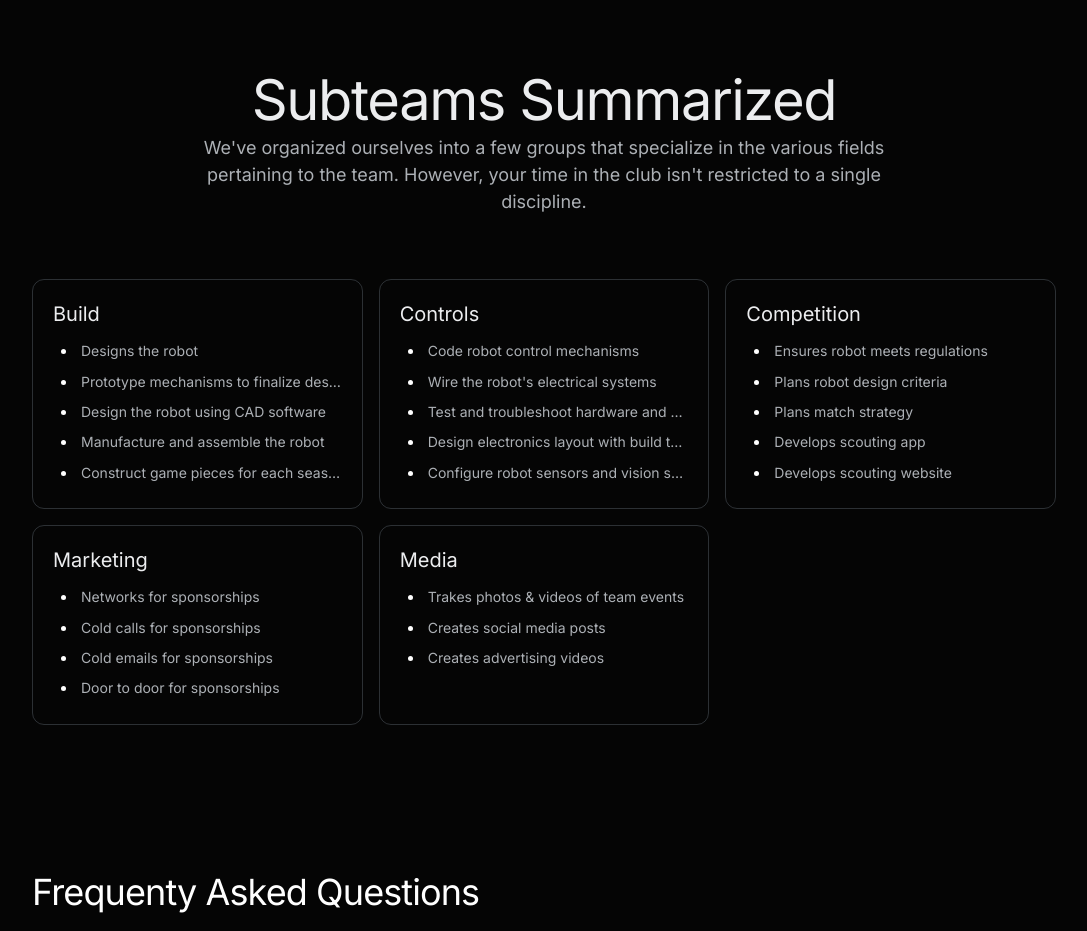
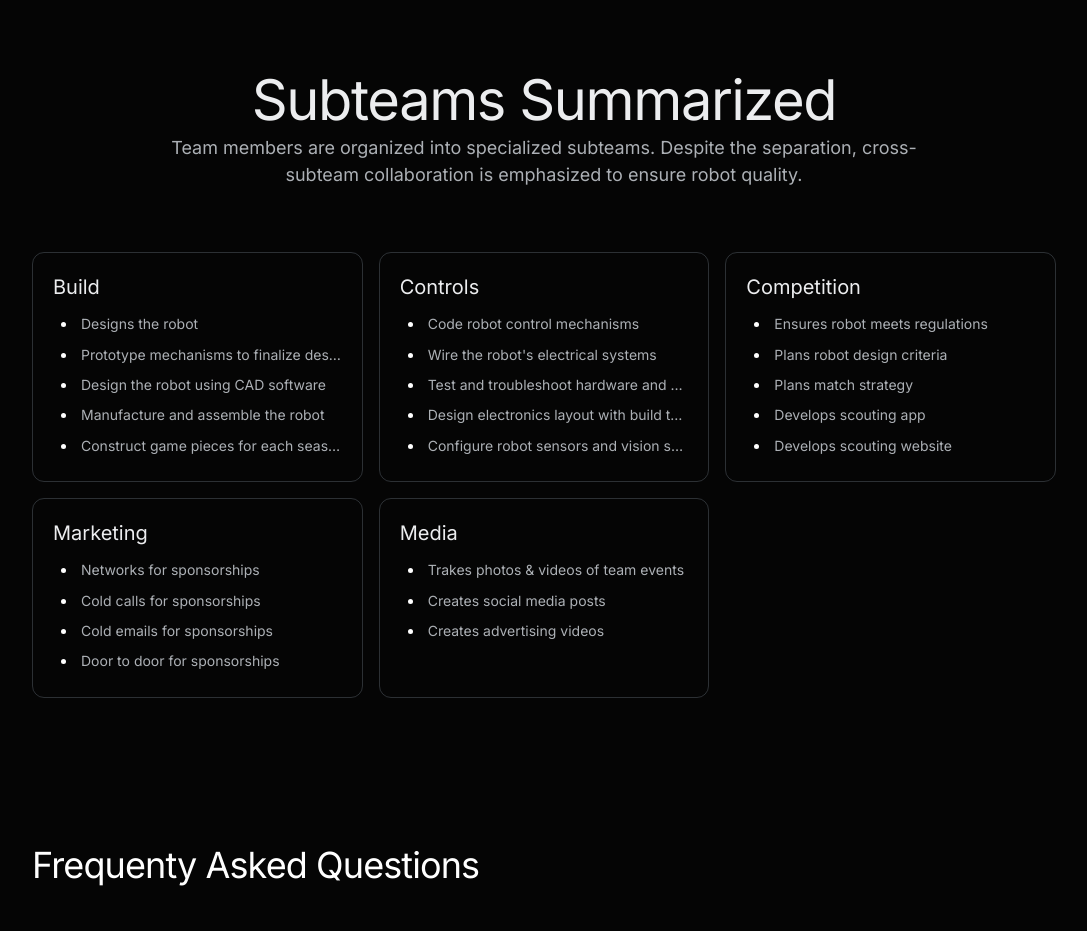
Before and after one commit to benceruleanlu/Team-Website, a Next.js app: page /join in a window 1280 px wide. Shown: the part 1840-2771 px from the top of the page, without its empty margins (96-1183 px from the left). Built offline with nearby package versions, Linux system fonts and the light colour scheme.

Commit message:
chore: wording change

```diff
--- a/app/join/page.tsx
+++ b/app/join/page.tsx
@@ -213,9 +213,9 @@ export default function Sponsor() {
             Subteams Summarized
           </p>
           <p className="sans mx-auto max-w-[760px] text-center text-base font-normal text-[#f1f7feb5] md:text-[1.125rem] md:leading-[1.5]">
-            We&apos;ve organized ourselves into a few groups that specialize in
-            the various fields pertaining to the team. However, your time in the
-            club isn&apos;t restricted to a single discipline.
+            Team members are organized into specialized subteams. Despite the
+            separation, cross-subteam collaboration is emphasized to ensure
+            robot quality.
           </p>
         </div>
         <div className="mt-16 grid w-full grid-cols-1 gap-4 sm:grid-cols-2 md:max-w-7xl md:flex-row lg:grid-cols-3">
```
